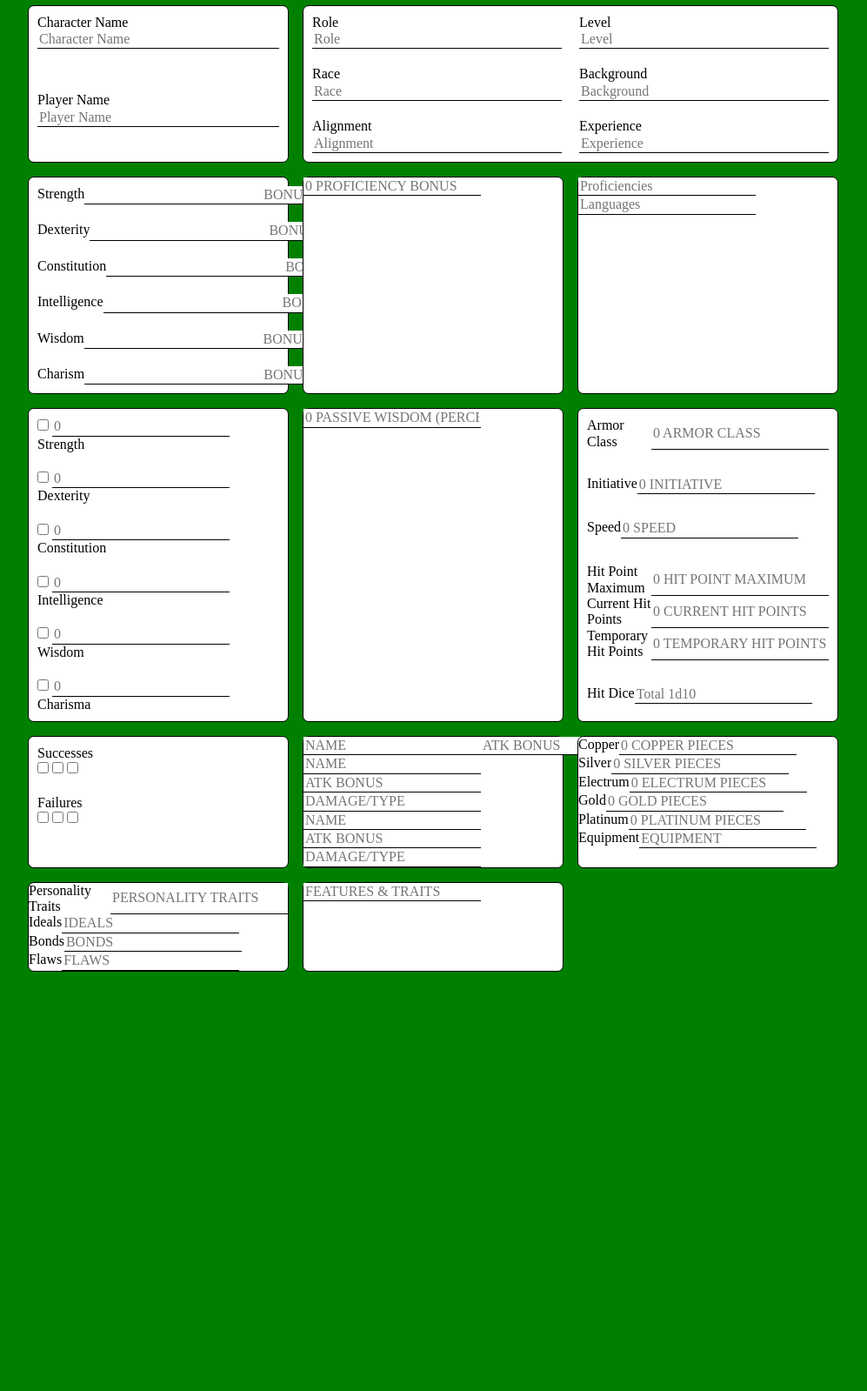
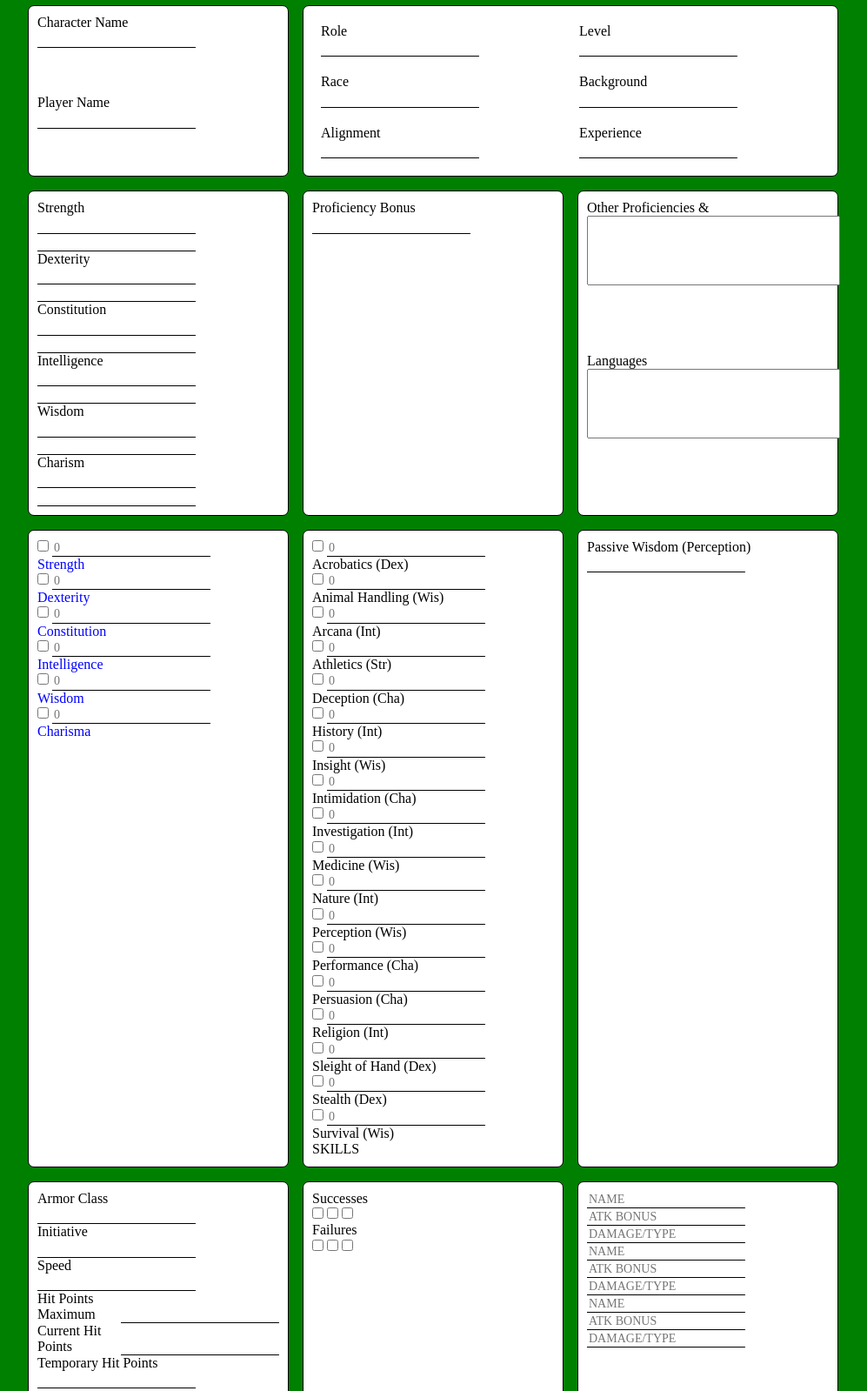
Before and after one commit to TylerLaPointe/forge, a website: page index.html in a window 1280 px wide. Shown: the part 20-1619 px from the top of the page at 87% size, without its empty margins (142-1139 px from the left). Before the commit the page ends 1162 px from the top, so only its background shows below. Drawn offline with nearby package versions, Linux system fonts and the light colour scheme.

Commit message:
Add skills component

```diff
--- a/index.html
+++ b/index.html
@@ -11,183 +11,269 @@
     <div class="sheet">
         <div class="names-entry">
             <div class="charactername">
-                <label>Character Name
-                <input type="text" name="charactername" placeholder="Character Name">
-                </label>
+                <label for="charactername">Character Name</label>
+                <input type="text" name="charactername">
             </div>
 
             <div class="playername">
-                <label>Player Name
-                <input type="text" name="playername" placeholder="Player Name">
-                </label>
+                <label for="playername">Player Name</label>
+                <input type="text" name="playername">
             </div>
         </div>
 
         <div class="meta">
             <div class="role">
-                <label>Role
-                <input type="text" name="role" placeholder="Role">
-                </label>
+                <label for="role">Role</label>
+                <input type="text" name="role">
             </div>
 
             <div class="level">
-                <label>Level
-                <input type="text" name="level" placeholder="Level">
-                </label>
+                <label for="level">Level</label>
+                <input type="text" name="level">
             </div>
 
             <div class="race">
-                <label>Race
-                <input type="text" name="race" placeholder="Race">
-                </label>
+                <label for="race">Race</label>
+                <input type="text" name="race">
             </div>
 
             <div class="background">
-                <label>Background
-                <input type="text" name="background" placeholder="Background">
-                </label>
+                <label for="background">Background</label>
+                <input type="text" name="background">
             </div>
 
             <div class="alignment">
-                <label>Alignment
-                <input type="text" name="alignment" placeholder="Alignment">
-                </label>
+                <label for="alignment">Alignment</label>
+                <input type="text" name="alignment">
             </div>
 
             <div class="experience">
-                <label>Experience
-                <input type="text" name="experience" placeholder="Experience">
-                </label>
+                <label for="experience">Experience</label>
+                <input type="text" name="experience">
             </div>
         </div>
 
         <div class="attributes">
             <div class="strength">
-                <label>Strength
-                <input type="text" name="strength" required>
-                <input type="text" class="bonus" placeholder="BONUS">
-                </label>
+                <label for="strength">Strength</label>
+                <input type="text" class="base">
+                <input type="text" class="bonus">
             </div>
 
             <div class="dexterity">
-                <label>Dexterity
-                <input type="text" name="dexterity" required>
-                <input type="text" class="bonus" placeholder="BONUS">
-                </label>
+                <label for="dexterity">Dexterity</label>
+                <input type="text" class="base">
+                <input type="text" class="bonus">
             </div>
 
             <div class="constitution">
-                <label>Constitution
-                <input type="text" name="constitution" required>
-                <input type="text" class="bonus" placeholder="BONUS">
-                </label>
+                <label for="constitution">Constitution</label>
+                <input type="text" class="base">
+                <input type="text" class="bonus">
             </div>
 
             <div class="intelligence">
-                <label>Intelligence
-                <input type="text" name="intelligence" required>
-                <input type="text" class="bonus" placeholder="BONUS">
-                </label>
+                <label for="intelligence">Intelligence</label>
+                <input type="text" class="base">
+                <input type="text" class="bonus">
             </div>
 
             <div class="wisdom">
-                <label>Wisdom
-                <input type="text" name="wisdom" required>
-                <input type="text" class="bonus" placeholder="BONUS">
-                </label>
+                <label for="wisdom">Wisdom</label>
+                <input type="text" class="base">
+                <input type="text" class="bonus">
             </div>
 
             <div class="charisma">
-                <label>Charism
-                <input type="text" name="charisma" required>
-                <input type="text" class="bonus" placeholder="BONUS">
-                </label>
+                <label for="charisma">Charism</label>
+                <input type="text" class="base">
+                <input type="text" class="bonus">
             </div>
         </div>
 
         <div class="proficiency">
-            <input type="text" placeholder="0 PROFICIENCY BONUS">
+            <label for="proficiency">Proficiency Bonus</label>
+            <input type="text" name="proficiency bonus">
         </div>
 
-        <div class="other-languages">
-            <input type="text" placeholder="Proficiencies">
-            <input type="text" placeholder="Languages">
+        <div class="other-proficiencies-languages">
+            <div class="other-proficiencies">
+                <label for="other-proficiencies">Other Proficiencies &</label>
+                <textarea class="other-proficiencies-textarea" name="other-proficiencies"
+                rows="4" cols="30" wrap="soft">
+                </textarea>
+            </div>
+            <div class="languages">
+                <label for="languages">Languages</label>
+                <textarea class="languages-textarea" name="languages"
+                rows="4" cols="30" wrap="soft">
+                </textarea>
+            </div>
         </div>
 
         <div class="saving-throws">
             <div class="saving-throws-strength">
-                <input type="checkbox" name="strength">
+                <input type="checkbox" name="st-strength">
                 <input type="text" placeholder="0">
-                <label for="strength">Strength</label>
+                <label for="st-strength">Strength</label>
             </div>
             <div class="saving-throws-dexterity">
-                <input type="checkbox" name="dexterity">
+                <input type="checkbox" name="st-dexterity">
                 <input type="text" placeholder="0">
-                <label for="dexterity">Dexterity</label>
+                <label for="st-dexterity">Dexterity</label>
             </div>
             <div class="saving-throws-constitution">
-                <input type="checkbox" name="constitution">
+                <input type="checkbox" name="st-constitution">
                 <input type="text" placeholder="0">
-                <label for="dexterity">Constitution</label>
+                <label for="st-dexterity">Constitution</label>
             </div>
             <div class="saving-throws-intelligence">
-                <input type="checkbox" name="intelligence">
+                <input type="checkbox" name="st-intelligence">
                 <input type="text" placeholder="0">
-                <label for="intelligence">Intelligence</label>
+                <label for="st-intelligence">Intelligence</label>
             </div>
             <div class="saving-throws-wisdom">
-                <input type="checkbox" name="wisdom">
+                <input type="checkbox" name="st-wisdom">
                 <input type="text" placeholder="0">
-                <label for="wisdom">Wisdom</label>
+                <label for="st-wisdom">Wisdom</label>
             </div>
             <div class="saving-throws-charisma">
-                <input type="checkbox" name="charisma">
+                <input type="checkbox" name="st-charisma">
                 <input type="text" placeholder="0">
-                <label for="charisma">Charisma</label>
+                <label for="st-charisma">Charisma</label>
             </div>
         </div>
 
+        <div class="skills">
+            <div class="skill-acrobatics">
+                <input type="checkbox" name="acrobatics">
+                <input type="text" placeholder="0">
+                <label for="acrobatics">Acrobatics (Dex)</label>
+            </div>
+            <div class="skill-animalhandling">
+                <input type="checkbox" name="animalhandling">
+                <input type="text" placeholder="0">
+                <label for="animalhandling">Animal Handling (Wis)</label>
+            </div>
+            <div class="skill-arcana">
+                <input type="checkbox" name="arcana">
+                <input type="text" placeholder="0">
+                <label for="arcana">Arcana (Int)</label>
+            </div>
+            <div class="skill-athletics">
+                <input type="checkbox" name="athletics">
+                <input type="text" placeholder="0">
+                <label for="athletics">Athletics (Str)</label>
+            </div>
+            <div class="skill-deception">
+                <input type="checkbox" name="deception">
+                <input type="text" placeholder="0">
+                <label for="deception">Deception (Cha)</label>
+            </div>
+            <div class="skill-history">
+                <input type="checkbox" name="history">
+                <input type="text" placeholder="0">
+                <label for="history">History (Int)</label>
+            </div>
+            <div class="skill-insight">
+                <input type="checkbox" name="insight">
+                <input type="text" placeholder="0">
+                <label for="insight">Insight (Wis)</label>
+            </div>
+            <div class="skill-intimidation">
+                <input type="checkbox" name="intimidation">
+                <input type="text" placeholder="0">
+                <label for="intimidation">Intimidation (Cha)</label>
+            </div>
+            <div class="skill-investigation">
+                <input type="checkbox" name="investigation">
+                <input type="text" placeholder="0">
+                <label for="investigation">Investigation (Int)</label>
+            </div>
+            <div class="skill-medicine">
+                <input type="checkbox" name="medicine">
+                <input type="text" placeholder="0">
+                <label for="medicine">Medicine (Wis)</label>
+            </div>
+            <div class="skill-nature">
+                <input type="checkbox" name="nature">
+                <input type="text" placeholder="0">
+                <label for="nature">Nature (Int)</label>
+            </div>
+            <div class="skill-perception">
+                <input type="checkbox" name="perception">
+                <input type="text" placeholder="0">
+                <label for="perception">Perception (Wis)</label>
+            </div>
+            <div class="skill-performance">
+                <input type="checkbox" name="performance">
+                <input type="text" placeholder="0">
+                <label for="performance">Performance (Cha)</label>
+            </div>
+            <div class="skill-persuasion">
+                <input type="checkbox" name="persuasion">
+                <input type="text" placeholder="0">
+                <label for="persuasion">Persuasion (Cha)</label>
+            </div>
+            <div class="skill-religion">
+                <input type="checkbox" name="religion">
+                <input type="text" placeholder="0">
+                <label for="religion">Religion (Int)</label>
+            </div>
+            <div class="skill-sleight">
+                <input type="checkbox" name="sleight">
+                <input type="text" placeholder="0">
+                <label for="sleight">Sleight of Hand (Dex)</label>
+            </div>
+            <div class="skill-steath">
+                <input type="checkbox" name="stealth">
+                <input type="text" placeholder="0">
+                <label for="stealth">Stealth (Dex)</label>
+            </div>
+            <div class="skill-survival">
+                <input type="checkbox" name="survival">
+                <input type="text" placeholder="0">
+                <label for="survival">Survival (Wis)</label>
+            </div>
+            <label for="skills">SKILLS</label>
+        </div>
+
         <div class="perception">
-            <input type="text" placeholder="0 PASSIVE WISDOM (PERCEPTION)">
+            <label for="perception">Passive Wisdom (Perception)</label>
+            <input type="text" name="Perception">
         </div>
         <div class="primary">
             <div class="armor-class">
-                <label>Armor Class
-                <input type="text" placeholder="0 ARMOR CLASS">
-                </label>
+                <label for="armor-class">Armor Class</label>
+                <input type="text" name="armor-class">
             </div>
             <div class="initiative">
-                <label>Initiative
-                <input type="text" placeholder="0 INITIATIVE">
-                </label>
+                <label for="initiative">Initiative</label>
+                <input type="text" name="initiative">
             </div>
             <div class="speed">
-                <label>Speed
-                <input type="text" placeholder="0 SPEED">
-                </label>
+                <label for="speed">Speed</label>
+                <input type="text" name="speed">
             </div>
             <div class="hit-points">
                 <div class="hp-max">
-                    <label>Hit Point Maximum
-                    <input type="text" placeholder="0 HIT POINT MAXIMUM">
+                    <label>Hit Points Maximum
+                    <input type="text" name="hit-points-maximum">
                     </label>
                 </div>
                 <div class="hp-current">
-                    <label>Current Hit Points
-                    <input type="text" placeholder="0 CURRENT HIT POINTS">
-                    </label>
+                    <label for="hp-current">Current Hit Points
+                    <input type="text" name="current-hit-points">
                 </div>
                 <div class="hp-temporary">
-                    <label>Temporary Hit Points
-                    <input type="text" placeholder="0 TEMPORARY HIT POINTS">
-                    </label>
+                    <label for="hp-temporary">Temporary Hit Points</label>
+                    <input type="text" name="temporary-hit-points">
                 </div>
             </div>
             <div class="hit-dice">
                 <div class="hit-dice-total">
-                    <label>Hit Dice
-                    <input type="text" placeholder="Total 1d10">
-                    </label>
+                    <label for="hit-dice">Hit Dice</label>
+                    <input type="text" name="hit-dice">
                 </div>
             </div>
         </div>
@@ -209,7 +295,6 @@
 
         <div class="combat">
             <div class="combat-slot">
-                <label>
                 <input type="text" placeholder="NAME">
                 <input type="text" placeholder="ATK BONUS">
                 <input type="text" placeholder="DAMAGE/TYPE">
@@ -229,61 +314,64 @@
         <div class="equipment">
             <div class="currency">
                 <div class="copper">
-                    <label>Copper
-                    <input type="text" placeholder="0 COPPER PIECES">
-                    </label>
+                    <label for="copper">CP</label>
+                    <input type="text" name="copper">
                 </div>
                 <div class="silver">
-                    <label>Silver
-                    <input type="text" placeholder="0 SILVER PIECES">
-                    </label>
+                    <label for="silver">SP</label>
+                    <input type="text" name="silver">
                 </div>
                 <div class="electrum">
-                    <label>Electrum
-                    <input type="text" placeholder="0 ELECTRUM PIECES">
-                    </label>
+                    <label for="electrum">EP</label>
+                    <input type="text" name="electrum">
                 </div>
                 <div class="gold">
-                    <label>Gold
-                    <input type="text" placeholder="0 GOLD PIECES">
-                    </label>
+                    <label for="gold">GP</label>
+                    <input type="text" name="gold">
                 </div>
                 <div class="platinum">
-                    <label>Platinum
-                    <input type="text" placeholder="0 PLATINUM PIECES">
-                    </label>
+                    <label for="platinum">PP</label>
+                    <input type="text" name="platinum">
                 </div>
             </div>
-            <label>Equipment
-            <input type="text" placeholder="EQUIPMENT">
-            </label>
+            <label for="equipment">Equipment</label>
+            <textarea class="equipment-textarea" name="equipment"
+                rows="8" cols="30" wrap="soft">
+            </textarea>
         </div>
 
         <div class="persona">
             <div class="personality-traits">
-                <label>Personality Traits
-                <input type="text" placeholder="PERSONALITY TRAITS">
-                </label>
+                <label for="personalty-traits">Personality Traits</label>
+                <textarea class="personality-traits-textarea" name="personality-traits"
+                rows="4" cols="30" wrap="soft">
+                </textarea>
             </div>
             <div class="ideals">
-                <label>Ideals
-                <input type="text" placeholder="IDEALS">
-                </label>
+                <label for="ideals">Ideals</label>
+                <textarea class="ideals-textarea" name="ideals"
+                rows="4" cols="30" wrap="soft">
+                </textarea>
             </div>
             <div class="bonds">
-                <label>Bonds
-                <input type="text" placeholder="BONDS">
-                </label>
+                <label for="bonds">Bonds</label>
+                <textarea class="bonds-textarea" name="bonds"
+                rows="4" cols="30" wrap="soft">
+                </textarea>
             </div>
             <div class="flaws">
-                <label>Flaws
-                <input type="text" placeholder="FLAWS">
-                </label>
+                <label for="flaws">Flaws</label>
+                <textarea class="flaws-textarea" name="flaws"
+                rows="4" cols="30" wrap="soft">
+                </textarea>
             </div>
         </div>
 
         <div class="features">
-            <input type="text" placeholder="FEATURES & TRAITS">
+            <label for="features">Features & Traits</label>
+            <textarea class="features-textarea" name="features"
+            rows="20" cols="30" wrap="soft">
+            </textarea>
         </div>
     </div>
 </body>
--- a/style.css
+++ b/style.css
@@ -1,18 +1,76 @@
 @import url("node_modules/normalize.css/normalize.css");
+
+.attributes {
+    display: flex;
+    flex-wrap: wrap;
+    justify-items: center;
+}
 
 body {
     background-color: green;
-    /* font: small/1.5em Verdana, Helvetica, Arial, sans-serif; */
     margin: 2% 0;
 }
 
+.meta {
+    display: flex;
+    flex-wrap: wrap;
+    grid-column: span 2;
+}
+
+.meta > * {
+    padding: 10px;
+    flex: 1 1 24%;
+}
+
+.names-entry {
+    display: flex;
+    flex-wrap: wrap;
+    grid-column: span 1;
+}
+
+.names-entry:focus {
+    border: 1px solid black;
+}
+
+.other-proficiencies-languages {
+    display: flex;
+    flex-wrap: wrap;
+}
+
+.playername {
+    margin-top: 10px;
+}
+
+.primary {
+    display: flex;
+    flex-wrap: wrap;
+}
+
+/*.primary > * {
+    padding: 10px;
+    flex: 1 1 24%;
+}*/
+
+/*.saving-throws {
+    display: flex;
+    flex-wrap: wrap;
+}
+
+.saving-throws > * {
+    padding: 10px;
+    flex: 1 1 24%;
+}*/
+
+.saving-throws label {
+    color: blue;
+}
+
 .sheet {
+    width: 100%;
+    height: 75%;
     display: grid;
     grid-template-columns: repeat(3, 300px);
-    /* grid-template-rows: 10vw 30vw 10vw; */
     grid-gap: 1em;
-    height: 75%;
-    width: 100%;
     justify-content: center;
     /* grid-template-areas:
         "header header-2"
@@ -25,100 +83,19 @@ body {
     background-color: white;
     border: 1px solid black;
     border-radius: 7px;
+    padding: 10px;
 }
 
 .sheet * input {
     border: none;
     border-bottom: 1px solid black;
+    font-size: 14px;
 }
 
 .sheet * label {
     display: flex;
 }
 
-.names-entry {
-    /* grid-area: header; */
-    display: flex;
-    flex-wrap: wrap;
-    grid-column: span 1;
+textarea {
+    resize: none;
 }
-
-.names-entry > * {
-    padding: 10px;
-    flex: 1 1 24%;
-}
-
-.names-entry label {
-    display: grid;
-}
-
-.charactername:focus {
-    border: 1px solid black
-}
-
-.death-saves > * {
-    padding: 10px;
-    flex: 1 1 24%;
-}
-
-.meta {
-    /* grid-area: header-2; */
-    display: flex;
-    flex-wrap: wrap;
-    grid-column: span 2;
-}
-
-.meta > * {
-    padding: 10px;
-    flex: 1 1 24%;
-}
-
-.meta label {
-    display: grid;
-}
-
-.attributes {
-    display: flex;
-    flex-wrap: wrap;
-}
-
-.attributes > * {
-    padding: 10px;
-    flex: 1 1 24%;
-}
-
-.primary {
-    display: flex;
-    flex-wrap: wrap;
-}
-
-.primary > * {
-    padding: 10px;
-    flex: 1 1 24%;
-}
-
-.saving-throws {
-    display: flex;
-    flex-wrap: wrap;
-}
-
-.saving-throws > * {
-    padding: 10px;
-    flex: 1 1 24%;
-}
-
-.saving-throws label {
-    display: grid;
-}
-
-.combat {
-
-}
-
-.equipment {
-
-}
-
-.persona {
-
-}
```
